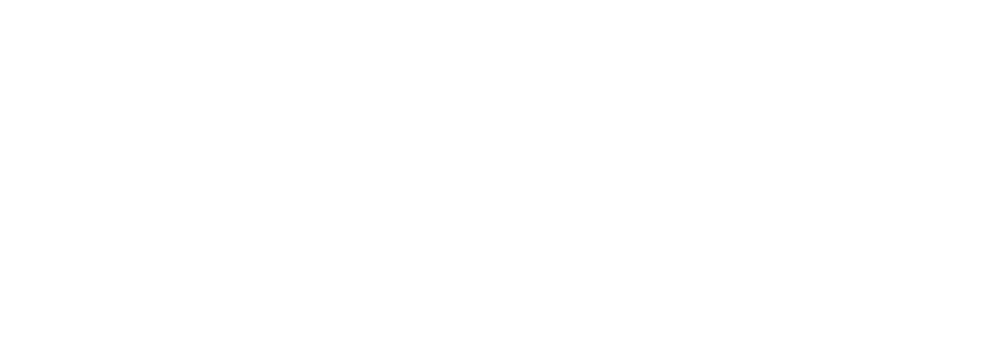
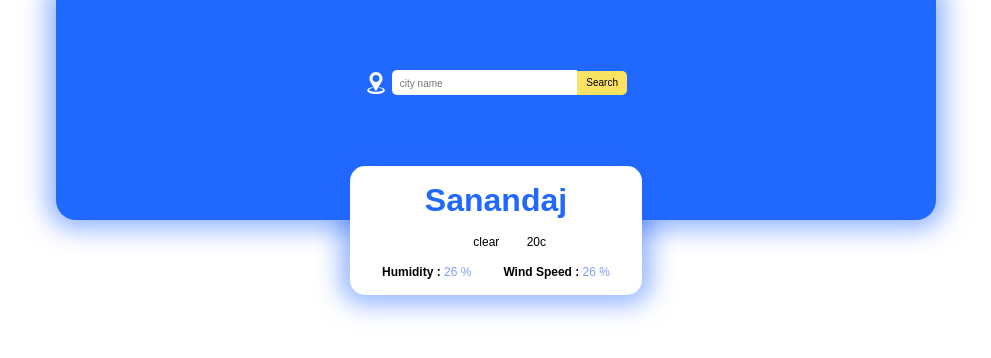
Before and after one commit to mahmood-moghaddasi/Weather_app_js, a plain HTML site: page index.html in a window 1280 px wide. Shown: the whole page, without its empty margins (144-1135 px from the left). Drawn offline with Linux system fonts and the light colour scheme.

Commit message:
creating header

```diff
--- a/css/style.css
+++ b/css/style.css
@@ -1,5 +1,5 @@
 :root {
-  --color-primary: #4d0de5;
+  --color-primary: #2168ff;
   --color-secondary: #7da1f7;
   --color-warning: #fae362;
   --color-error: #f75e4b;
@@ -15,4 +15,92 @@
 body {
   max-width: 1200px;
   margin: auto;
+  padding: 0 10rem;
 }
+.header {
+  display: flex;
+  flex-direction: column;
+  align-items: center;
+  background-color: var(--color-primary);
+  height: 220px;
+  -webkit-box-shadow: 0px 0px 23px 10px rgba(33, 104, 255, 0.47);
+  box-shadow: 0px 0px 23px 10px rgba(33, 104, 255, 0.47);
+  border: none;
+  border-bottom-left-radius: 20px;
+  border-bottom-right-radius: 20px;
+}
+
+.search-section {
+  margin-top: 70px;
+  display: flex;
+  flex-direction: row;
+}
+
+#location-icon {
+  width: 22px;
+  margin-right: 5px;
+}
+#search-input {
+  height: 24.9px;
+  border-top-left-radius: 5px;
+  border-bottom-left-radius: 5px;
+  border: none;
+  padding-left: 0.5rem;
+  outline: none;
+}
+#search-input::placeholder {
+  font-size: 10px;
+}
+#search-button {
+  position: relative;
+  top: -0.5px;
+  height: 24.9px;
+  margin-left: -4.1px;
+  margin-top: -3px;
+  border: none;
+  background-color: var(--color-warning);
+  border-top-right-radius: 5px;
+  border-bottom-right-radius: 5px;
+  width: 50px;
+  font-size: 10px;
+  cursor: pointer;
+}
+
+#city-stats-card {
+  display: flex;
+  flex-direction: column;
+  justify-content: space-between;
+  gap: 1rem;
+  align-items: center;
+  height: 150px;
+  width: auto;
+  padding: 1rem 2rem;
+  background-color: white;
+  border: none;
+  border-radius: 15px;
+  margin-top: 70px;
+  -webkit-box-shadow: 0px 0px 23px 10px rgba(33, 104, 255, 0.47);
+  box-shadow: 0px 0px 23px 10px rgba(33, 104, 255, 0.47);
+}
+#city-name {
+  color: #2168ff;
+}
+#weather-stats {
+  display: flex;
+  justify-content: space-between;
+  width: 100px;
+  font-size: 12px;
+}
+
+.air-stats {
+  display: flex;
+  gap: 2rem;
+  font-size: 12px;
+}
+.air-stats p {
+  font-weight: bold;
+}
+.air-stats p span {
+  color: var(--color-secondary);
+  font-weight: 100;
+}
--- a/index.html
+++ b/index.html
@@ -4,8 +4,39 @@
     <meta charset="UTF-8" />
     <meta name="viewport" content="width=device-width, initial-scale=1.0" />
     <title>Botostart | Weather App</title>
+    <link rel="stylesheet" href="css/style.css" />
   </head>
   <body>
+    <div class="header">
+      <div class="search-section">
+        <img
+          id="location-icon"
+          src="img/location-poi-svgrepo-com (1).svg"
+          alt=""
+        />
+        <div>
+          <input
+            placeholder="city name"
+            type="text"
+            name=""
+            id="search-input"
+          />
+          <button id="search-button">Search</button>
+        </div>
+      </div>
+      <div id="city-stats-card">
+        <h1 id="city-name">Sanandaj</h1>
+        <div id="weather-stats">
+          <img src="" id="waether-icon" alt="" />
+          <p class="stats">clear</p>
+          <p class="temp">20c</p>
+        </div>
+        <div class="air-stats">
+          <p>Humidity : <span id="humidity">26 %</span></p>
+          <p>Wind Speed : <span id="wind-speed">26 %</span></p>
+        </div>
+      </div>
+    </div>
     <script src="./app.js"></script>
   </body>
 </html>
```
Also changed, not shown: img/location-poi-svgrepo-com (1).svg (added), img/location.png.
